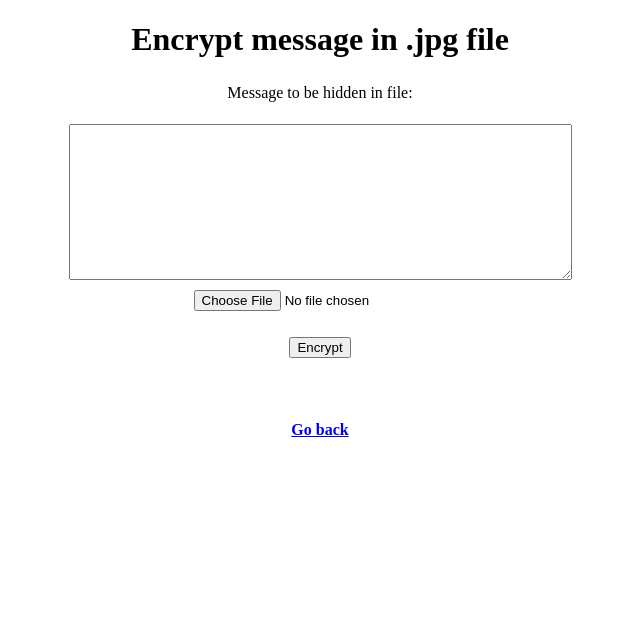
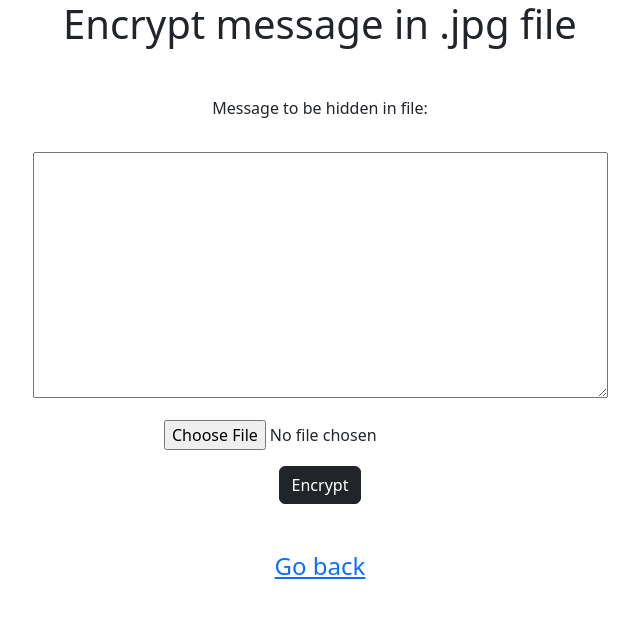
Before and after one commit to KamSaf/cryptography_steganography, a Flask app: page /encode in a window 1280 px wide. Shown: the top 618 px of the page, without its empty margins (320-960 px from the left). Run offline with Flask 3, Linux system fonts and the light colour scheme; parts of the project's set-up code (start-up, migrations or seed data) failed here and were passed over.

Commit message:
Progress on encode endpoint

```diff
--- a/src/main.py
+++ b/src/main.py
@@ -1,19 +1,35 @@
 from flask import Flask, render_template, request
+from utils import *
+import os
+
 
 app = Flask(__name__)
+app.config['SECRET_KEY'] = '6l0YPaxzcmwZNcSK0PjLb9FSRviHCa8f'
 
-@app.route("/")
+UPLOAD_FOLDER = os.path.join('static/temp/')
+app.config['UPLOAD_FOLDER'] = UPLOAD_FOLDER
+
+
+
+
+@app.route("/", methods=["GET"])
 def root():
     return render_template('index.html')
 
-@app.route("/encode")
+@app.route("/encode", methods=["GET", "POST"])
 def encode():
+    if request.method == 'POST':
+        filename = save_file(request=request) if request.method == 'POST' else None
+        if filename:
+            return render_template(template_name_or_list='encode.html', filename=filename)
     return render_template('encode.html')
 
-@app.route("/decode")
+@app.route("/decode", methods=["GET", "POST"])
 def decode():
     return "<p>Hello, World!</p>"
 
 
 if __name__ == '__main__':
+    if not os.path.exists(app.config['UPLOAD_FOLDER']):
+        os.mkdir(app.config['UPLOAD_FOLDER'])
     app.run(debug=True)
--- a/src/templates/base.html
+++ b/src/templates/base.html
@@ -4,8 +4,27 @@
 <head>
     <meta charset="utf-8">
     <meta name="viewport" content="width=device-width, initial-scale=1">
-    <title>FastAPI Steganography</title>
+    <title>Flask Steganography</title>
+    <link href="https://cdn.jsdelivr.net/npm/bootstrap@5.3.3/dist/css/bootstrap.min.css" rel="stylesheet"
+        integrity="sha384-QWTKZyjpPEjISv5WaRU9OFeRpok6YctnYmDr5pNlyT2bRjXh0JMhjY6hW+ALEwIH" crossorigin="anonymous">
+    <script src="https://cdn.jsdelivr.net/npm/bootstrap@5.3.3/dist/js/bootstrap.bundle.min.js"
+        integrity="sha384-YvpcrYf0tY3lHB60NNkmXc5s9fDVZLESaAA55NDzOxhy9GkcIdslK1eN7N6jIeHz"
+        crossorigin="anonymous"></script>
 </head>
+
+
+
+{% with messages = get_flashed_messages() %}
+{% if messages %}
+{% for message in messages %}
+<div class="alert alert-danger m-2">
+    {{ message }}
+</div>
+{% endfor %}
+{% endif %}
+{% endwith %}
+
+
 
 <body>
     {% block content %}
--- a/src/templates/encode.html
+++ b/src/templates/encode.html
@@ -1,17 +1,17 @@
 {% extends 'base.html' %}
 
 {% block content %}
-<h1 style="text-align: center;">Encrypt message in .jpg file</h1>
-<div style="text-align: center;">
-    <form method="POST" style="text-align: center;">
-        <p style="margin-top: 2%">Message to be hidden in file:</p>
-        <textarea cols="60" rows="10" name="frm_message" style="margin-top: 0.5%"></textarea><br>
-        <input type="file" name="frm_image" accept="image/jpg" style="margin-top: 0.5%"><br>
-        <button type="submit" style="margin-top: 2%">Encrypt</button>
+<h1 class="text-center">Encrypt message in .jpg file</h1>
+<div class="text-center">
+    <form method="POST" class="text-center" enctype="multipart/form-data">
+        <p class="mt-5">Message to be hidden in file:</p>
+        <textarea class="mt-3" cols="60" rows="10" name="frm_message"></textarea><br>
+        <input class="mt-3" type="file" name="frm_image" accept="image/jpg"><br>
+        <button class="mt-3 btn btn-dark" type="submit">Encrypt</button>
     </form>
-    <div id="output_area" style="margin-top: 5%">
-        {% if encoded_message %}
-        <img src="images/{{ encoded_message }}" width="30%" height="30%">
+    <div class="mt-4 mb-5" id="output_area">
+        {% if filename %}
+        <img src="{{ url_for('static', filename=filename) }}" width="30%" height="30%">
         {% endif %}
     </div>
     <a href="{{ url_for('root') }}">
--- a/src/templates/index.html
+++ b/src/templates/index.html
@@ -2,8 +2,8 @@
 
 {% block content %}
 <h1 style="text-align: center;">Cryptography Task 05 - Steganography</h1>
-<div style="text-align: center;">
-    <p><b>Flask</b> web application for hiding messages and reading them from .jpg files.</p>
+<div class="mt-5" style="text-align: center; ">
+    <p class="mb-5"><b>Flask</b> web application for hiding messages and reading them from .jpg files.</p>
     <a href="{{ url_for('encode') }}">
         <h4>Encode message</h4>
     </a>
```
Also changed, not shown: src/utils.py (added, +29 -0 lines), src/images/cat.jpg (deleted), 1 other file.
